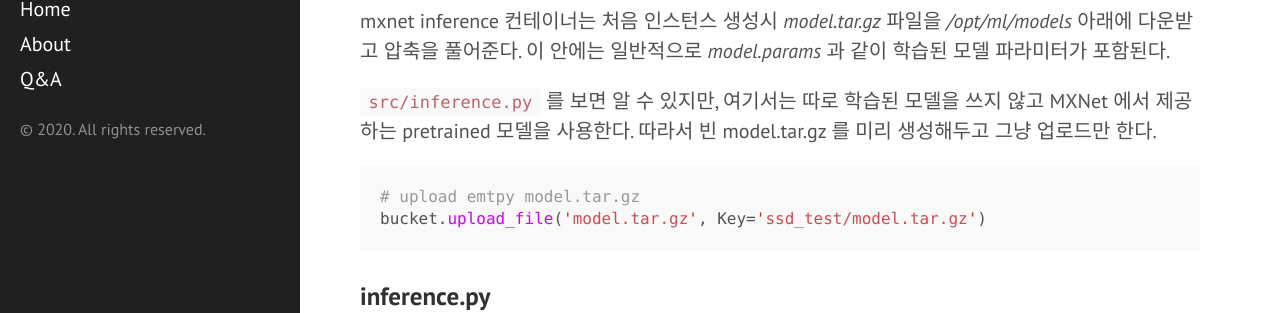
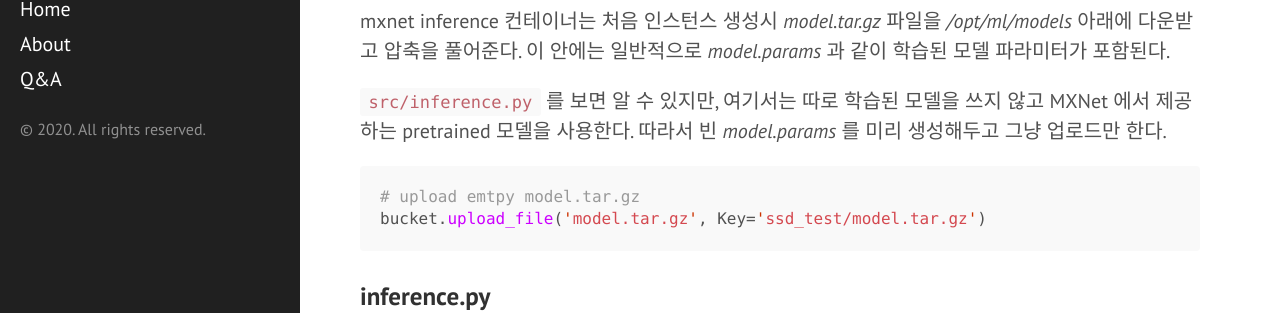
Before and after one commit to haandol/haandol.github.com, a Jekyll site: the page built from _posts/2020-03-16-aws-mxnet-yolo-elastic-inference.md, in a window 1280 px wide and 900 px high, scrolled down 1445 px. Shown: the part 172-485 px from the top of the window. Built offline with Jekyll 4.4.1, drawn with Linux system fonts in a browser that asks for light colours; comment, search, counter and statistics services are not loaded.

Commit message:
fix bug on content

````diff
--- a/_posts/2020-03-16-aws-mxnet-yolo-elastic-inference.md
+++ b/_posts/2020-03-16-aws-mxnet-yolo-elastic-inference.md
@@ -55,7 +55,7 @@ bucket = s3.Bucket(BUCKET_NAME)
 
 mxnet inference 컨테이너는 처음 인스턴스 생성시 *model.tar.gz* 파일을 */opt/ml/models* 아래에 다운받고 압축을 풀어준다. 이 안에는 일반적으로 *model.params* 과 같이 학습된 모델 파라미터가 포함된다.
 
-`src/inference.py` 를 보면 알 수 있지만, 여기서는 따로 학습된 모델을 쓰지 않고 MXNet 에서 제공하는 pretrained 모델을 사용한다. 따라서 빈 model.tar.gz 를 미리 생성해두고 그냥 업로드만 한다.
+`src/inference.py` 를 보면 알 수 있지만, 여기서는 따로 학습된 모델을 쓰지 않고 MXNet 에서 제공하는 pretrained 모델을 사용한다. 따라서 빈 *model.params* 를 미리 생성해두고 그냥 업로드만 한다.
 
 ```python
 # upload emtpy model.tar.gz
````
